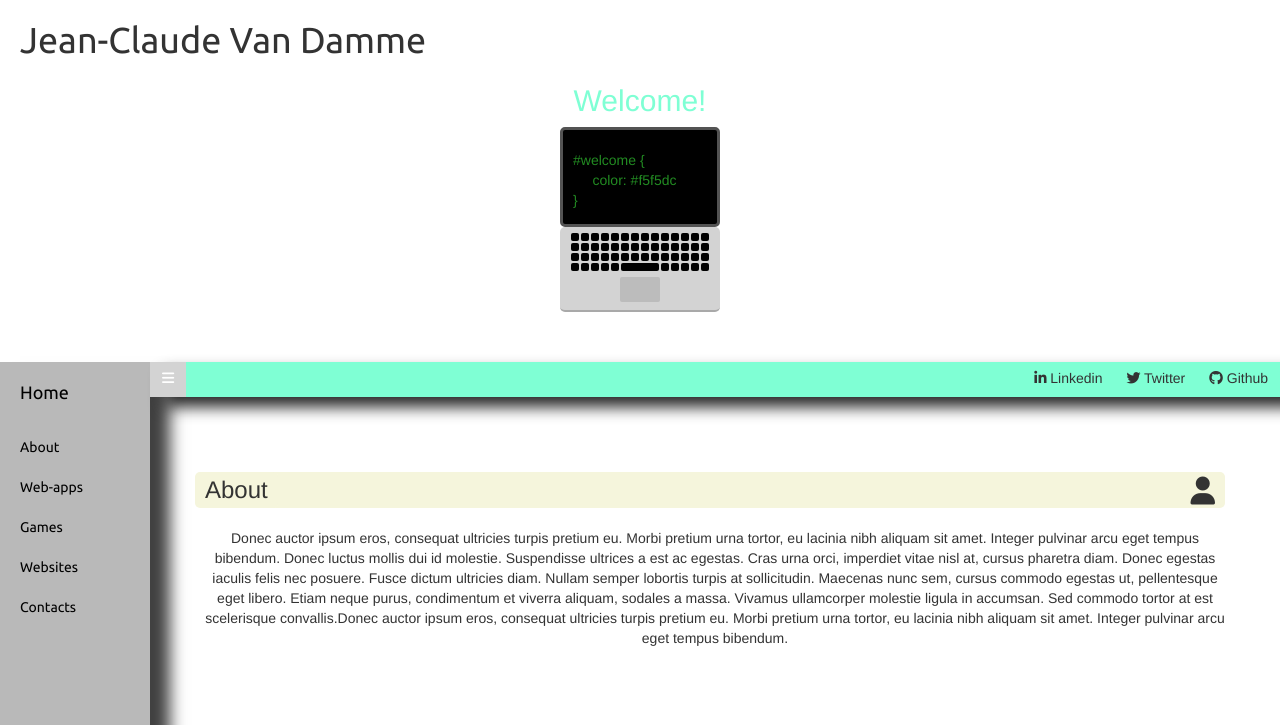
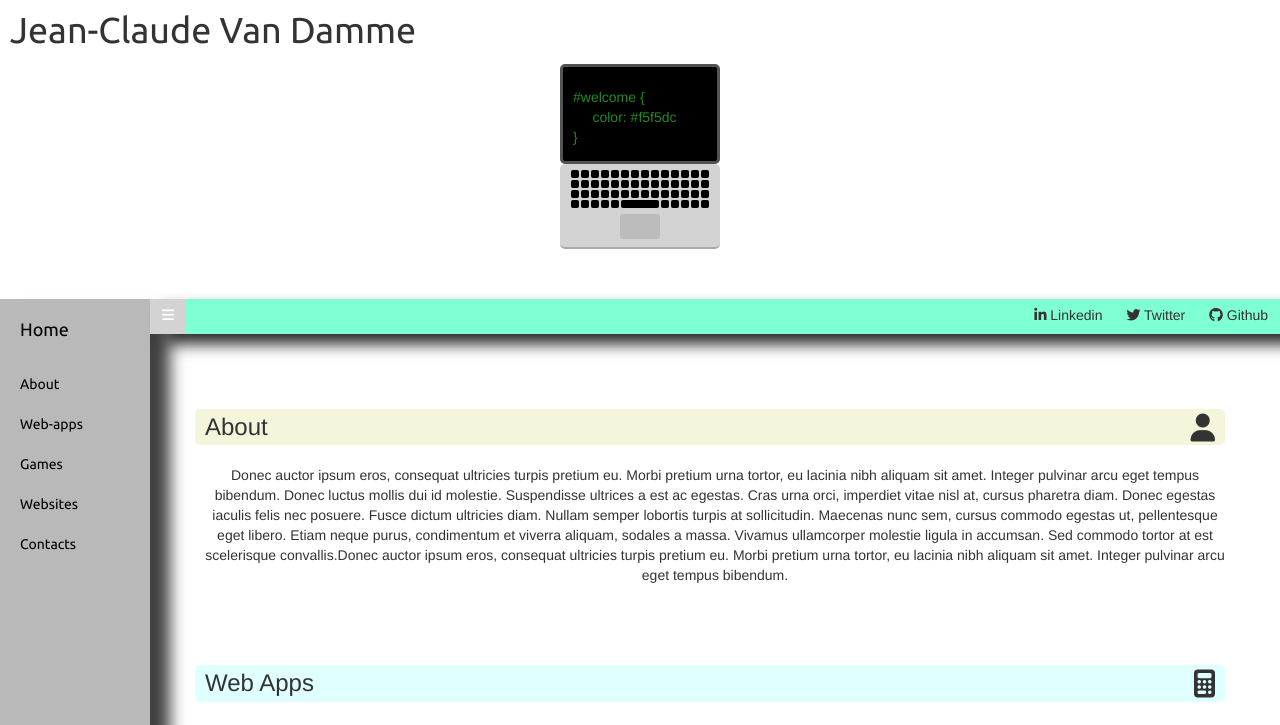
Before and after one commit to Bagongo/port_f, a plain HTML site: page index.html in a window 1280 px wide. Shown: the top 725 px of the page. Drawn offline with nearby package versions, Linux system fonts and the light colour scheme.

Commit message:
Header now sticks to top...

```diff
--- a/index.html
+++ b/index.html
@@ -27,13 +27,13 @@
 
 <body>
 
+    <div class="row">
+        <div class="col-md-12">
+            <h1 id="name">Jean-Claude Van Damme</h1>
+        </div>
+    </div>
+
     <div id="head-001">
-        <div class="row">
-            <div class="col-md-12">
-                <h1 id="name">Jean-Claude Van Damme</h1>
-            </div>
-        </div>
-
         <div class="row">
             <div id="top-anim">
                 <h2>Welcome!</h2>
--- a/scripts.js
+++ b/scripts.js
@@ -81,6 +81,7 @@ $(document).ready(function(){
 
     /* sets proper bars' position when scrolling + adds name in firsrtbar (can be used to dinamically name sections) */
     var barsTop = $("#first-bar").css("top");
+    var nameHeight = $("#name").css("height");
     var headHeight = Math.round(parseInt($("#head-001").css("height")));
 
     $(window).scroll(function() {
@@ -89,7 +90,7 @@ $(document).ready(function(){
         if(height > 20)
         {
             $("#head-001").css("top", - headHeight);
-            $("#first-bar, #sidebar-wrapper").css("top", "0px");
+            $("#first-bar, #sidebar-wrapper").css("top", nameHeight);
         }
         else
         {
--- a/styles.css
+++ b/styles.css
@@ -19,8 +19,14 @@ body {
 }
 
 #name{
-    margin: 20px 0 4px 20px;
+
+    position: fixed;
+    width: 100%;
+    z-index: 1600;
+    margin: 0;
+    padding: 10px;
     font-family: Ubuntu, monospace, Monaco, "Lucida Console";
+    background-color: white;
 }
 
 #head-001{
```
